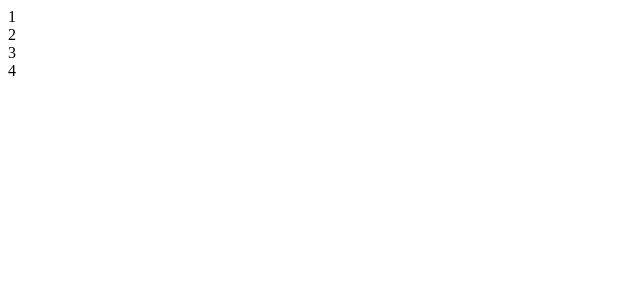
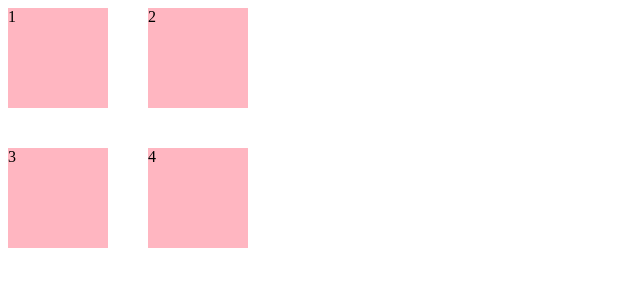
Before and after one commit to KevinTheSome/Learn-CSS-GRID, a plain HTML site: page Index.html in a window 1280 px wide. Shown: the whole page, without its empty margins (0-640 px from the left). Drawn offline with Linux system fonts and the light colour scheme.

Commit message:
Added the grid

```diff
--- a/Index.html
+++ b/Index.html
@@ -4,14 +4,15 @@
     <meta charset="UTF-8">
     <meta http-equiv="X-UA-Compatible" content="IE=edge">
     <meta name="viewport" content="width=device-width, initial-scale=1.0">
+    <link rel="stylesheet" href="style.css">
     <title>Css grid</title>
 </head>
 <body>
-    <div id="flexconteiner">
-        <div>1</div>
-        <div>2</div>
-        <div>3</div>
-        <div>4</div>
+    <div id="Gridconteiner">
+        <div id="contoiner">1</div>
+        <div id="contoiner">2</div>
+        <div id="contoiner">3</div>
+        <div id="contoiner">4</div>
     </div>
 </body>
 </html>
--- a/style.css
+++ b/style.css
@@ -1,3 +1,12 @@
-#flexconteiner{
+#Gridconteiner{
     display: grid;
+    gap: 20px;
+    grid-template-columns: 120px 50px;
+    grid-template-rows: 120px 50px;
 }
+#contoiner{
+    border: 5xp solid pink;
+    background-color: lightpink;
+    width:100px;
+    height: 100px;
+}
```
